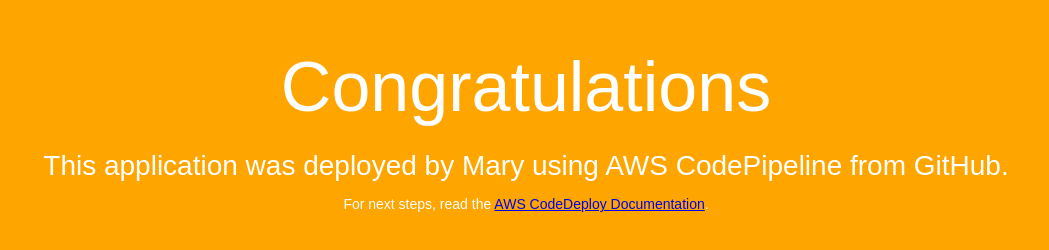
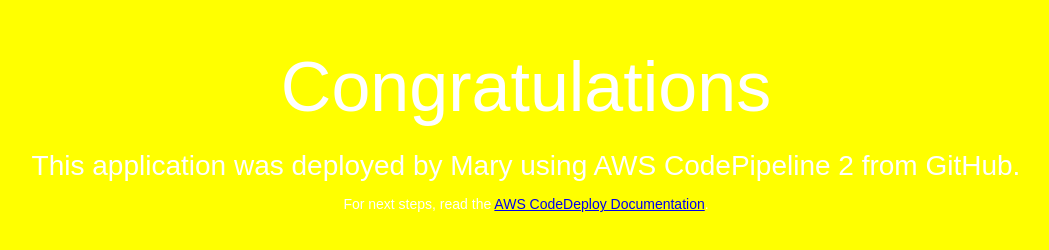
Before and after one commit to mskalicky/codedeploysample, a plain HTML site: page index.html in a window 1280 px wide. Shown: the whole page, without its empty margins (114-1163 px from the left). Drawn offline with Linux system fonts and the light colour scheme.

Commit message:
new change for codepipeline

```diff
--- a/index.html
+++ b/index.html
@@ -6,7 +6,7 @@
   <style>
     body {
       color: #ffffff;
-      background-color: orange;
+      background-color: yellow;
       font-family: Arial, sans-serif;
       font-size: 14px;
     }
@@ -27,7 +27,7 @@
 <body>
   <div align="center">
     <h1>Congratulations</h1>
-    <h2>This application was deployed by Mary using AWS CodePipeline from GitHub.</h2>
+    <h2>This application was deployed by Mary using AWS CodePipeline 2 from GitHub.</h2>
     <p>For next steps, read the <a href="http://aws.amazon.com/documentation/codedeploy">AWS CodeDeploy Documentation</a>.</p>
   </div>
 </body>
```
